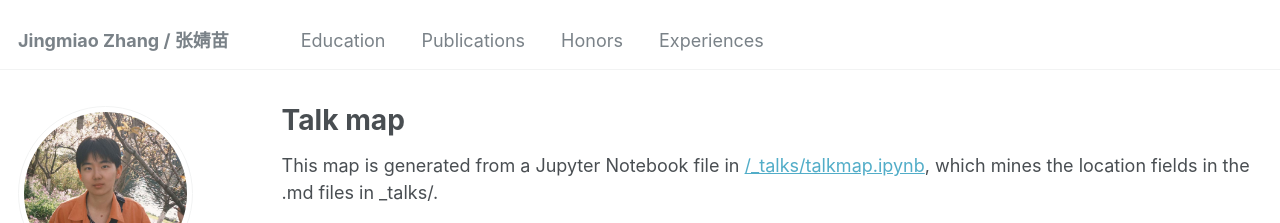
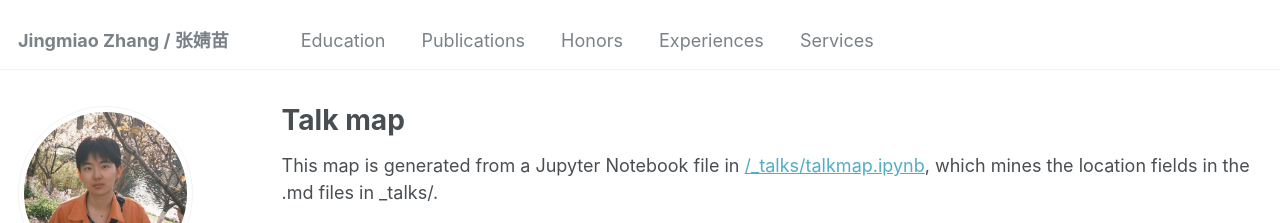
Before and after one commit to Glycineeeee/glycineeeee.github.io, a Jekyll site: the page built from _pages/talkmap.html, in a window 1280 px wide. Shown: the top 223 px of the page. Built offline with Jekyll 4.4.1, drawn with Linux system fonts in a browser that asks for light colours; nearby versions of some CDN libraries; some web fonts are replaced.

Commit message:
Update navigation.yml

```diff
--- a/_data/navigation.yml
+++ b/_data/navigation.yml
@@ -17,6 +17,8 @@ main:
 - title: "Experiences"
   url: "/about/#experiences"
 
+- title: "Services"
+  url: "/about/#services"
 
 
   # - title: "Teaching"
```
